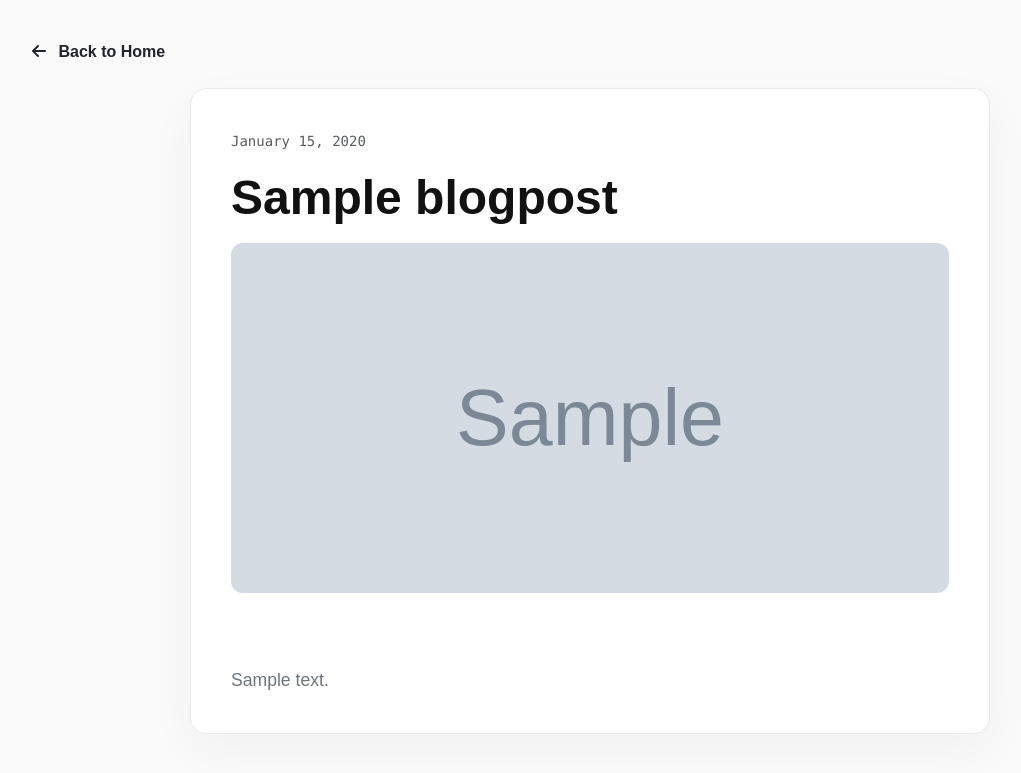
After one commit to sufyankhalid11/porfolio, a Django app: page /blog/1/ in a window 1280 px wide. The commit adds this page. Shown: the top 773 px of the page, without its empty margins (50-1071 px from the left). Run offline with Django 5.2, Linux system fonts and the light colour scheme; tables that the repository leaves empty hold one stand-in row (values such as "Sample post"); grey boxes marked "Sample" are stand-in pictures.

Commit message:
Add clickable blog detail page view and url routing

```diff
--- a/Base/urls.py
+++ b/Base/urls.py
@@ -4,4 +4,5 @@ from . import views
 urlpatterns = [
     path('', views.home, name='home'),
     path('project/<int:pk>/', views.project_detail, name='project_detail'),
+    path('blog/<int:pk>/', views.blog_detail, name='blog_detail'), # <--- Yeh line add karein
 ]
--- a/Base/views.py
+++ b/Base/views.py
@@ -46,3 +46,7 @@ def home(request):
 def project_detail(request, pk):
     project = get_object_or_404(Project, pk=pk)
     return render(request, 'project_detail.html', {'project': project})
+
+def blog_detail(request, pk):
+    blog = get_object_or_404(BlogPost, pk=pk)
+    return render(request, 'blog_detail.html', {'blog': blog})
--- /dev/null
+++ b/templates/blog_detail.html
@@ -0,0 +1,33 @@
+{% load static %}
+<!DOCTYPE html>
+<html lang="en">
+<head>
+    <meta charset="UTF-8">
+    <meta name="viewport" content="width=device-width, initial-scale=1.0">
+    <title>{{ blog.title }} — Muhammad Sufyan Khalid</title>
+    <link href="https://cdn.jsdelivr.net/npm/bootstrap@5.3.3/dist/css/bootstrap.min.css" rel="stylesheet">
+    <link rel="stylesheet" href="https://cdnjs.cloudflare.com/ajax/libs/font-awesome/6.4.0/css/all.min.css">
+    <style>
+        body { font-family: 'Plus Jakarta Sans', sans-serif; background-color: #fafafa; color: #111; padding: 40px 0; }
+        .blog-container { max-width: 800px; background: #fff; border: 1px solid #eaeaea; border-radius: 16px; padding: 40px; margin: auto; box-shadow: 0 1rem 3rem rgba(0,0,0,.04); }
+        .blog-img { width: 100%; height: 350px; object-fit: cover; border-radius: 12px; margin-bottom: 24px; }
+    </style>
+</head>
+<body>
+    <div class="container">
+        <div class="mb-4">
+            <a href="{% url 'home' %}" class="text-decoration-none text-dark fw-semibold"><i class="fa-solid fa-arrow-left me-2"></i> Back to Home</a>
+        </div>
+        <div class="blog-container">
+            <span class="text-muted small font-monospace">{{ blog.created_at|date:"F d, Y" }}</span>
+            <h1 class="fw-bold display-5 my-3">{{ blog.title }}</h1>
+            {% if blog.image %}
+                <img src="{{ blog.image.url }}" class="blog-img" alt="{{ blog.title }}">
+            {% endif %}
+            <div class="text-secondary leading-relaxed mt-4" style="white-space: pre-line; font-size: 1.1rem;">
+                {{ blog.content }}
+            </div>
+        </div>
+    </div>
+</body>
+</html>
--- a/templates/home.html
+++ b/templates/home.html
@@ -402,7 +402,7 @@
                         <h3 class="card-title fw-bold h5 mb-2">{{ post.title }}</h3>
                         <p class="card-text text-secondary small mb-4">{{ post.content|truncatewords:20 }}</p>
                         <div class="mt-auto">
-                            <span class="text-dark fw-semibold small">Read Full Post &rarr;</span>
+                            <a href="{% url 'blog_detail' post.pk %}" class="text-dark fw-semibold small text-decoration-none">Read Full Post &rarr;</a>
                         </div>
                     </div>
                 </div>
```
Also changed, not shown: 1 other file.
